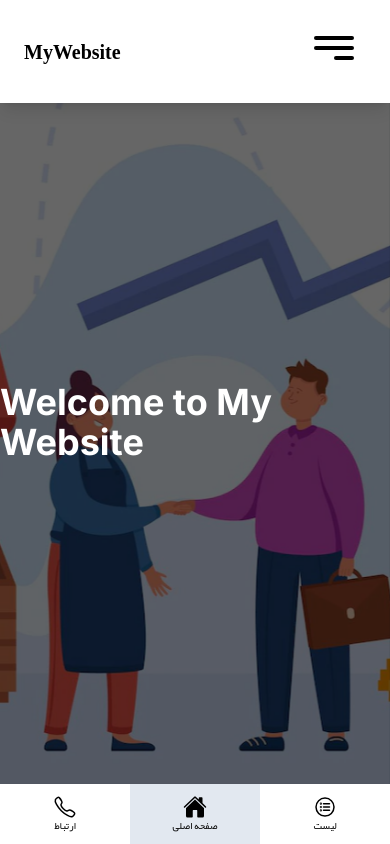
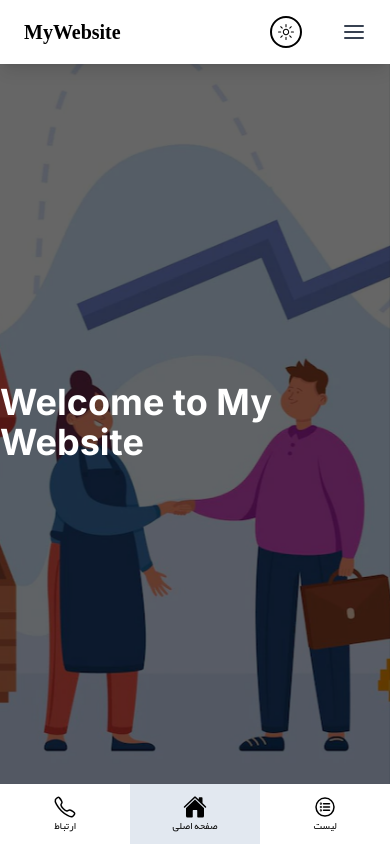
Before and after one commit to MohsenDorado/super-tier-list, a Next.js app: page / in a window 390 px wide. Shown: the top 844 px of the page. Built offline with nearby package versions, Linux system fonts and the light colour scheme.

Commit message:
Not bad navbar for now

```diff
--- a/components/TestHeader.tsx
+++ b/components/TestHeader.tsx
@@ -5,7 +5,8 @@ import { useState } from "react";
 import { motion, AnimatePresence } from "framer-motion";
 import useRoutes from "@/app/hooks/useRoutes";
 import { IoIosArrowDown, IoIosClose, IoIosMenu } from "react-icons/io";
-import { Menu } from "./header/Menu";
+import ThemeToggle from "./header/ThemeToggle";
+
 
 export default function TestHeader() {
     const [isMobileMenuOpen, setIsMobileMenuOpen] = useState(false);
@@ -14,18 +15,43 @@ export default function TestHeader() {
   const [hoveredItem, setHoveredItem] = useState<string | null>(null);
 
   return (
-    <header className="fixed top-0 left-0 right-0 z-50 bg-white shadow-lg font-Yekan">
+    <header className="fixed top-0 left-0 right-0 z-50 bg-white dark:bg-black shadow-lg font-Yekan">
       <nav className="container mx-auto px-6 py-4 flex justify-between items-center">
         <div className="text-xl font-bold">MyWebsite</div>
-        <div className="md:hidden">
-          <div
+        <div className="md:hidden flex gap-10">
+        <ThemeToggle/>
+          <button
             onClick={() => setIsMobileMenuOpen(!isMobileMenuOpen)}
             className="text-gray-700 focus:outline-none"
           >
-            <Menu isActive={isMobileMenuOpen} />
-          </div>
+            <motion.div
+              initial={{ rotate: 0 }}
+              animate={{ rotate: isMobileMenuOpen ? 180 : 0 }}
+              transition={{ type: "spring", stiffness: 300, damping: 20 }}
+            >
+              <motion.svg
+                xmlns="http://www.w3.org/2000/svg"
+                viewBox="0 0 24 24"
+                fill="none"
+                stroke="currentColor"
+                strokeWidth="2"
+                strokeLinecap="round"
+                strokeLinejoin="round"
+                className="w-6 h-6 dark:text-white"
+                key={isMobileMenuOpen ? "x-icon" : "menu-icon"}
+              >
+                {isMobileMenuOpen ? (
+                  <path d="M18 6L6 18M6 6l12 12" /> // X icon
+                ) : (
+                  <path d="M3 12h18M3 6h18M3 18h18" /> // Hamburger icon
+                )}
+              </motion.svg>
+            </motion.div>
+          </button>
         </div>
         <ul className="hidden md:flex space-x-8">
+        <ThemeToggle/>
+
           {routes.map((item) => (
             <li
               key={item.label}
@@ -35,7 +61,7 @@ export default function TestHeader() {
             >
               <a
                 href={item.href}
-                className="text-gray-700 hover:text-blue-500 flex items-center justify-center"
+                className="text-gray-700 dark:text-white hover:text-blue-500 flex items-center justify-center"
               >
                 {item.children && <IoIosArrowDown />}
                 {item.label}
@@ -48,13 +74,13 @@ export default function TestHeader() {
                       initial={{ opacity: 0, y: -10 }}
                       animate={{ opacity: 1, y: 0 }}
                       exit={{ opacity: 0, y: -10 }}
-                      className="absolute right-0 mt-2 w-48 bg-white shadow-md rounded-md"
+                      className="absolute right-0 mt-2 w-48 bg-white dark:bg-black shadow-md rounded-md"
                     >
                       {item.children.map((child) => (
                         <li key={child.label}>
                           <a
                             href={child.href}
-                            className="block px-4 py-2 text-gray-700 hover:bg-blue-50 hover:text-blue-500"
+                            className="block px-4 py-2 text-gray-700 dark:text-white hover:bg-blue-50 dark:hover:bg-slate-800 hover:text-blue-500"
                           >
                             {child.label}
                           </a>
@@ -71,14 +97,16 @@ export default function TestHeader() {
 
       {/* Mobile Menu */}
       <AnimatePresence>
+
         {isMobileMenuOpen && (
           <motion.div
             initial={{ height: 0 }}
             animate={{ height: "auto" }}
             exit={{ height: 0 }}
-            className="md:hidden bg-white shadow-lg overflow-hidden"
+            className="md:hidden bg-white dark:bg-black shadow-lg overflow-hidden"
           >
             <ul className="space-y-2 py-4 px-6">
+
               {routes.map((item) => (
                 <li key={item.label}>
                   <div
@@ -87,17 +115,17 @@ export default function TestHeader() {
                           hoveredItem === item.label ? null : item.label
                         )
                       }
-                    className="flex justify-between items-center"
-                  >
+
+                  className="flex justify-between items-center">
                     <a
                       href={item.href}
-                      className="block text-gray-700 hover:text-blue-500"
+                      className="block text-gray-700 dark:text-white hover:text-blue-500"
                     >
                       {item.label}
                     </a>
                     {item.children && (
                       <IoIosArrowDown
-                        className="text-gray-700 w-[10%]"
+                        className="text-gray-700 dark:text-white"
                         onClick={() =>
                           setHoveredItem(
                             hoveredItem === item.label ? null : item.label
@@ -118,7 +146,7 @@ export default function TestHeader() {
                         <li key={child.label}>
                           <a
                             href={child.href}
-                            className="block text-gray-700 hover:text-blue-500"
+                            className="block text-gray-700 hover:text-blue-500 text-blue-400"
                             onClick={() => setIsMobileMenuOpen(false)}
                           >
                             {child.label}
--- a/components/header/Menu.tsx
+++ b/components/header/Menu.tsx
@@ -22,7 +22,7 @@ export const Menu = ({isActive}:{isActive?:boolean}) => {
         initial={false}
         animate={active ? "open" : "closed"}
         onClick={() => setActive((pv) => !pv)}
-        className="relative h-16 w-16  rounded-full bg-transparent transition-colors lg:hidden "
+        className="relative h-16 w-16    bg-transparent transition-colors lg:hidden "
       >
         <motion.span
           variants={VARIANTS.top}
```
Lines whose indentation alone changed are shown as unchanged.
